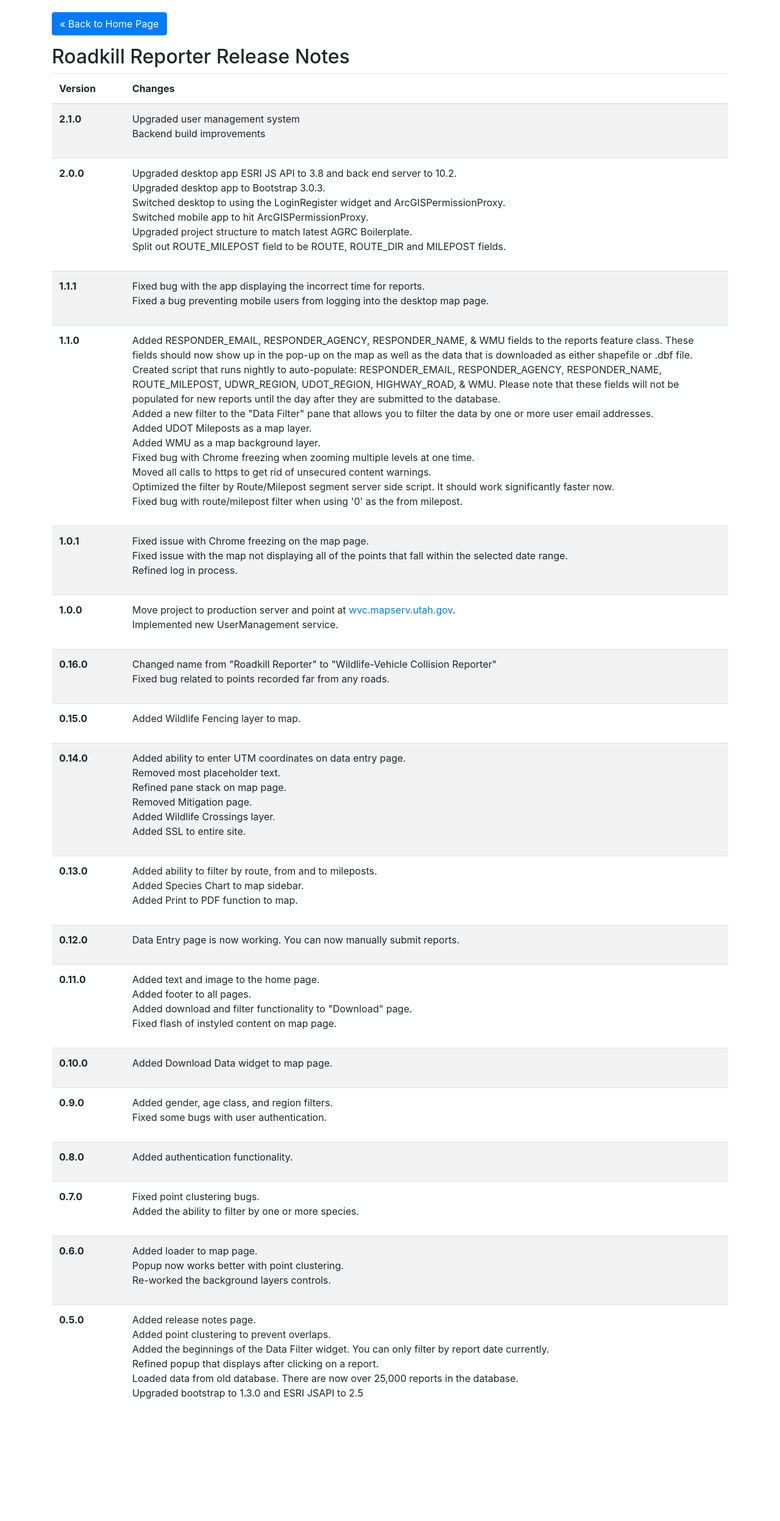
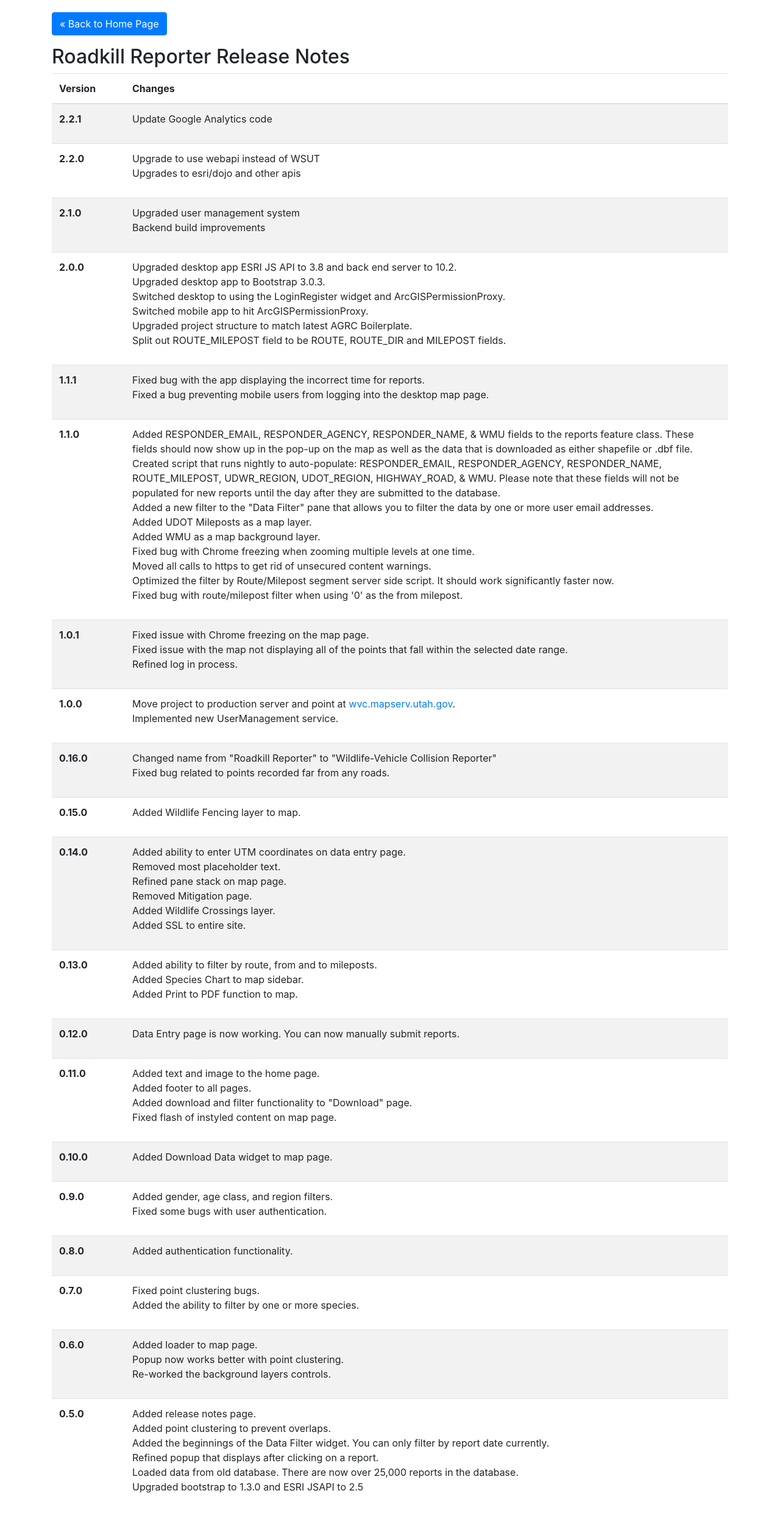
Before and after one commit to agrc/roadkill-web, a PHP site: page /release_notes.php in a window 1280 px wide. Shown: the whole page at 61% size. Before the commit the page ends 2294 px from the top, so only its background shows below. Run offline with PHP 8.4, Linux system fonts and the light colour scheme; some libraries are stand-ins or nearby versions.

Commit message:
v2.2.1 bump and changelog

```diff
--- a/src/index.php
+++ b/src/index.php
@@ -48,7 +48,7 @@
 				</div>
 				<div class="message col-md-4">
 					<div class='padding'>
-						<p>Website Version: 2.2.0</p>
+						<p>Website Version: 2.2.1</p>
 						<div class="alert-actions">
 							<a class="btn btn-default" href="release_notes.php">Release Notes &raquo;</a>
 						</div>
--- a/src/release_notes.php
+++ b/src/release_notes.php
@@ -16,6 +16,23 @@
 					</tr>
 				</thead>
 				<tbody>
+					<tr>
+						<td class="version">2.2.1</td>
+						<td>
+							<ul class='list-unstyled'>
+								<li>Update Google Analytics code</li>
+							</ul>
+						</td>
+					</tr>
+					<tr>
+						<td class="version">2.2.0</td>
+						<td>
+							<ul class='list-unstyled'>
+								<li>Upgrade to use webapi instead of WSUT</li>
+								<li>Upgrades to esri/dojo and other apis</li>
+							</ul>
+						</td>
+					</tr>
 					<tr>
 						<td class="version">2.1.0</td>
 						<td>
```
